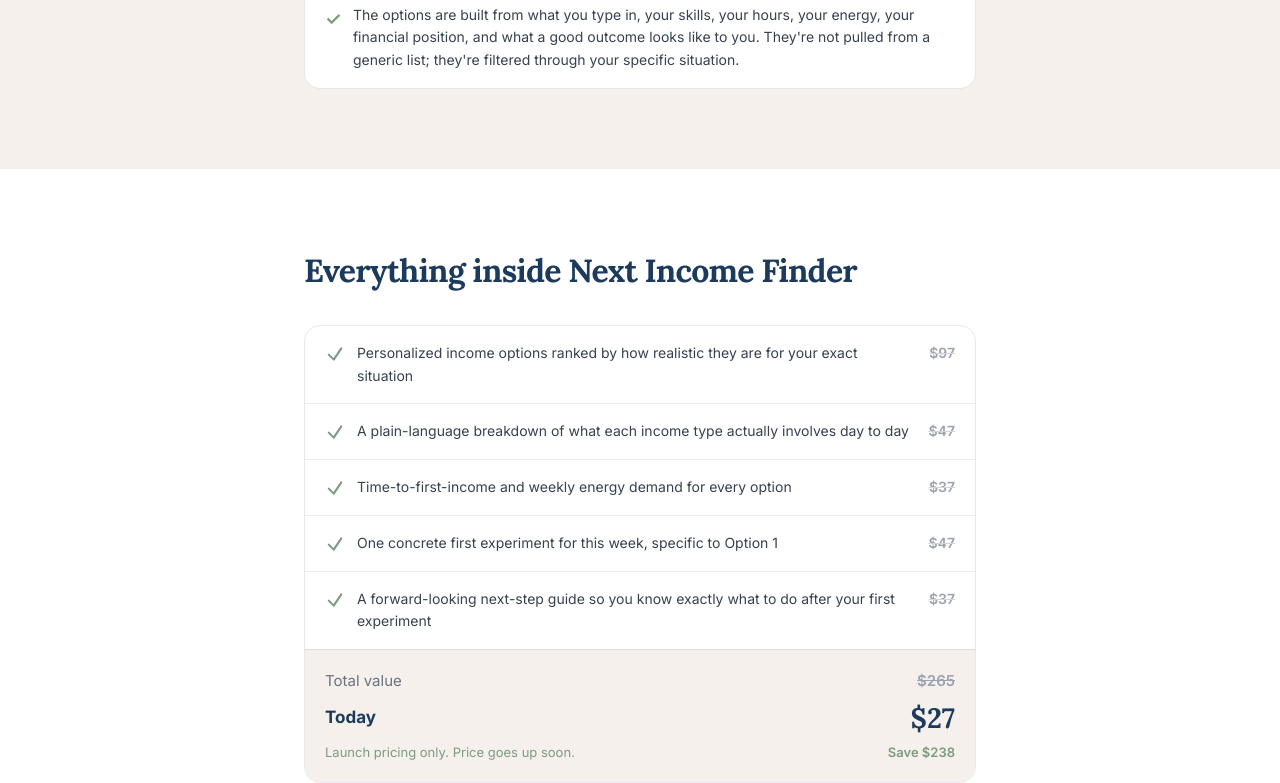
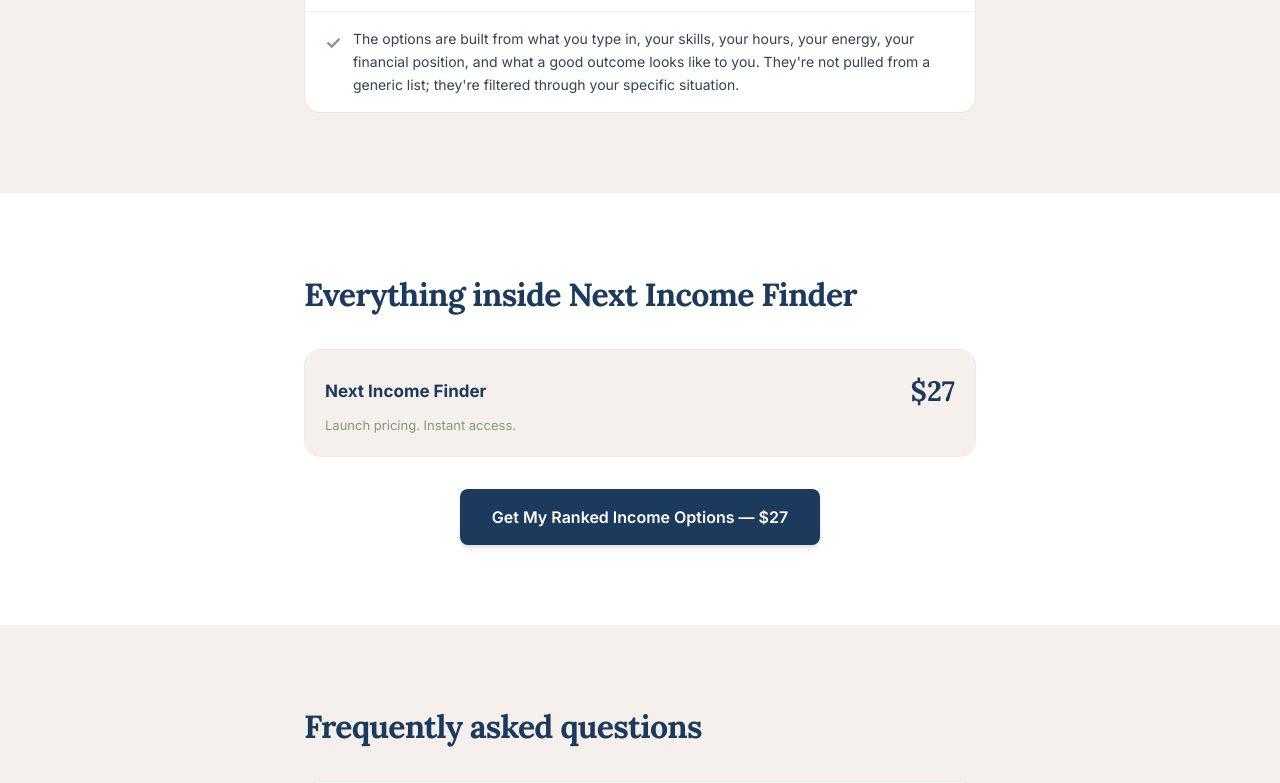
Before and after one commit to veslemoyklavenes-png/next-income-finder, a Next.js app: page / in a window 1280 px wide. Shown: the part 8499-9282 px from the top of the page. Built offline with nearby package versions, Linux system fonts and the light colour scheme.

Commit message:
Update bio to mention health challenge, remove value stack pricing

```diff
--- a/app/page.tsx
+++ b/app/page.tsx
@@ -673,7 +673,7 @@
             </div>
             <div className="space-y-4 text-[15px] text-gray-600 leading-relaxed">
               <p>
-                I'm a geoscientist, entrepreneur, and mentor, and I've navigated layoffs, career pivots, health challenges, menopause, and raising two children while building meaningful work from scratch more than once.
+                I'm a geoscientist, entrepreneur, and mentor. Most of my career pivots came from external disruptions — layoffs, industry shifts, the demands of raising two children while building something meaningful. But it was a recent health challenge that stopped me in my tracks and made me build this tool.
               </p>
               <p>
                 I built Next Income Finder because I kept watching the same pattern play out: a carefully constructed life gets interrupted by something nobody planned for, and the advice that follows assumes unlimited energy, time, and freedom to start over. Real life doesn't work that way.
@@ -749,45 +749,16 @@
             </h2>
 
             <div className="rounded-2xl border border-[rgba(52,38,32,0.1)] overflow-hidden">
-              <div className="divide-y divide-[rgba(52,38,32,0.07)]">
-                {valueItems.map((item, i) => (
-                  <div
-                    key={i}
-                    className="flex items-start justify-between gap-4 px-5 py-4"
-                  >
-                    <div className="flex items-start gap-3">
-                      <Check />
-                      <span className="text-[14px] text-gray-700 leading-relaxed">
-                        {item.label}
-                      </span>
-                    </div>
-                    <span className="text-[14px] font-semibold text-gray-400 shrink-0 line-through decoration-gray-300">
-                      {item.value}
-                    </span>
-                  </div>
-                ))}
-              </div>
-
-              {/* Total row */}
-              <div style={{ backgroundColor: OFF_WHITE }} className="px-5 py-5 border-t border-[rgba(52,38,32,0.1)]">
+              <div style={{ backgroundColor: OFF_WHITE }} className="px-5 py-5">
                 <div className="flex items-center justify-between mb-1">
-                  <span className="text-[15px] text-gray-500">Total value</span>
-                  <span className="text-[15px] font-semibold text-gray-400 line-through">
-                    $265
-                  </span>
-                </div>
-                <div className="flex items-center justify-between mb-1">
-                  <span className="text-[17px] font-bold text-[#1B3A5C]">Today</span>
+                  <span className="text-[17px] font-bold text-[#1B3A5C]">Next Income Finder</span>
                   <span className="text-[28px] font-extrabold font-lora text-[#1B3A5C]">
                     $27
                   </span>
                 </div>
                 <div className="flex items-center justify-between">
                   <span className="text-[13px]" style={{ color: SAGE }}>
-                    Launch pricing only. Price goes up soon.
-                  </span>
-                  <span className="text-[13px] font-semibold" style={{ color: SAGE }}>
-                    Save $238
+                    Launch pricing. Instant access.
                   </span>
                 </div>
               </div>
```
